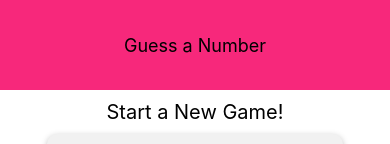
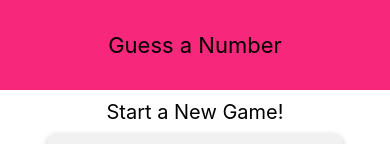
Before and after one commit to pauldubois777/UdemyReactNativeGuessNumber, a React Native app: screen / in a window 390 px wide. Shown: the top 144 px of the page. Built offline with nearby package versions, Linux system fonts and the light colour scheme.

Commit message:
Nu mberOutput component

```diff
--- a/src/components/Header.js
+++ b/src/components/Header.js
@@ -22,7 +22,7 @@
   },
   headerTitle: {
     color: 'black',
-    fontSize: 18
+    fontSize: 22
   }
 });
 
--- /dev/null
+++ b/src/components/NumberOutput.js
@@ -0,0 +1,30 @@
+import React from 'react';
+import { StyleSheet, Text, View } from 'react-native';
+import colors from '../constants/colors';
+
+const NumberOutput = props => {
+  return (
+    <View style={styles.view}>
+      <Text style={styles.number}>{props.number}</Text>
+    </View>
+  );
+};
+
+const styles = StyleSheet.create({
+  view: {
+    borderWidth: 2,
+    borderColor: colors.primary,
+    padding: 10,
+    borderRadius: 10,
+    marginVertical: 10,
+    alignItems: 'center',
+    justifyContent: 'center'
+  },
+  number: {
+    fontSize: 26,
+    fontWeight: 'bold',
+    color: 'blue'
+  }
+});
+
+export default NumberOutput;
--- a/src/screens/StartGameScreen.js
+++ b/src/screens/StartGameScreen.js
@@ -10,6 +10,7 @@
 } from 'react-native';
 
 import Card from '../components/Card';
+import NumberOutput from '../components/NumberOutput';
 import Input from '../components/Input';
 import colors from '../constants/colors';
 
@@ -81,7 +82,7 @@
         {confirmed && (
           <Card style={styles.confirmStartCard}>
             <Text style={styles.confirmedText}>You selected</Text>
-            <Text style={styles.confirmedNumber}>{confirmedNumber}</Text>
+            <NumberOutput number={confirmedNumber} />
             <View>
               <Button
                 title="Start Game"
@@ -107,7 +108,8 @@
     width: 150,
     maxWidth: '60%',
     alignItems: 'center',
-    backgroundColor: colors.card
+    backgroundColor: colors.card,
+    marginTop: 20
   },
   input: {
     width: 45,
@@ -116,11 +118,6 @@
   },
   confirmedText: {
     fontSize: 18
-  },
-  confirmedNumber: {
-    fontSize: 26,
-    fontWeight: 'bold',
-    color: 'blue'
   },
   screen: {
     flex: 1,
```
